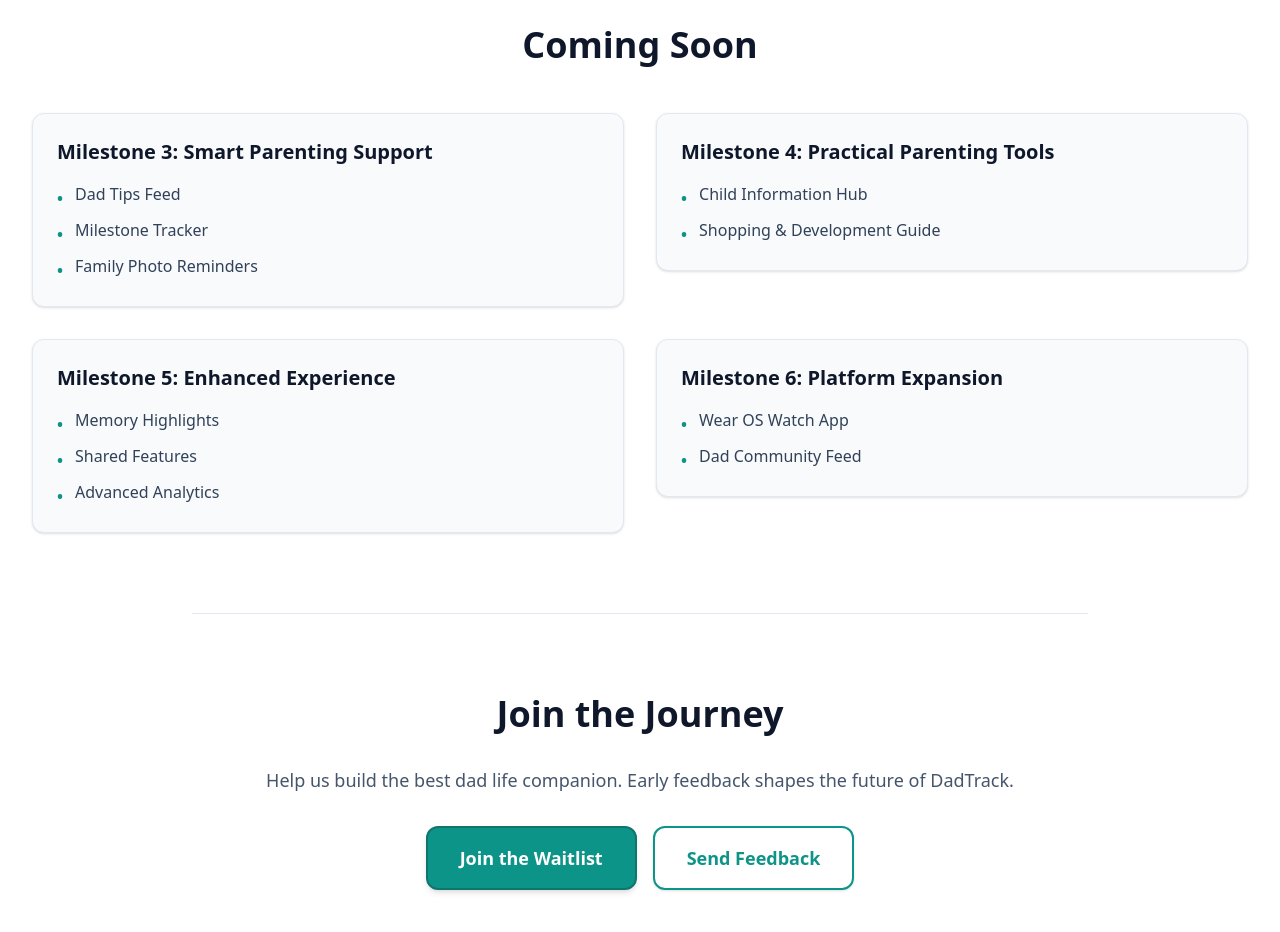
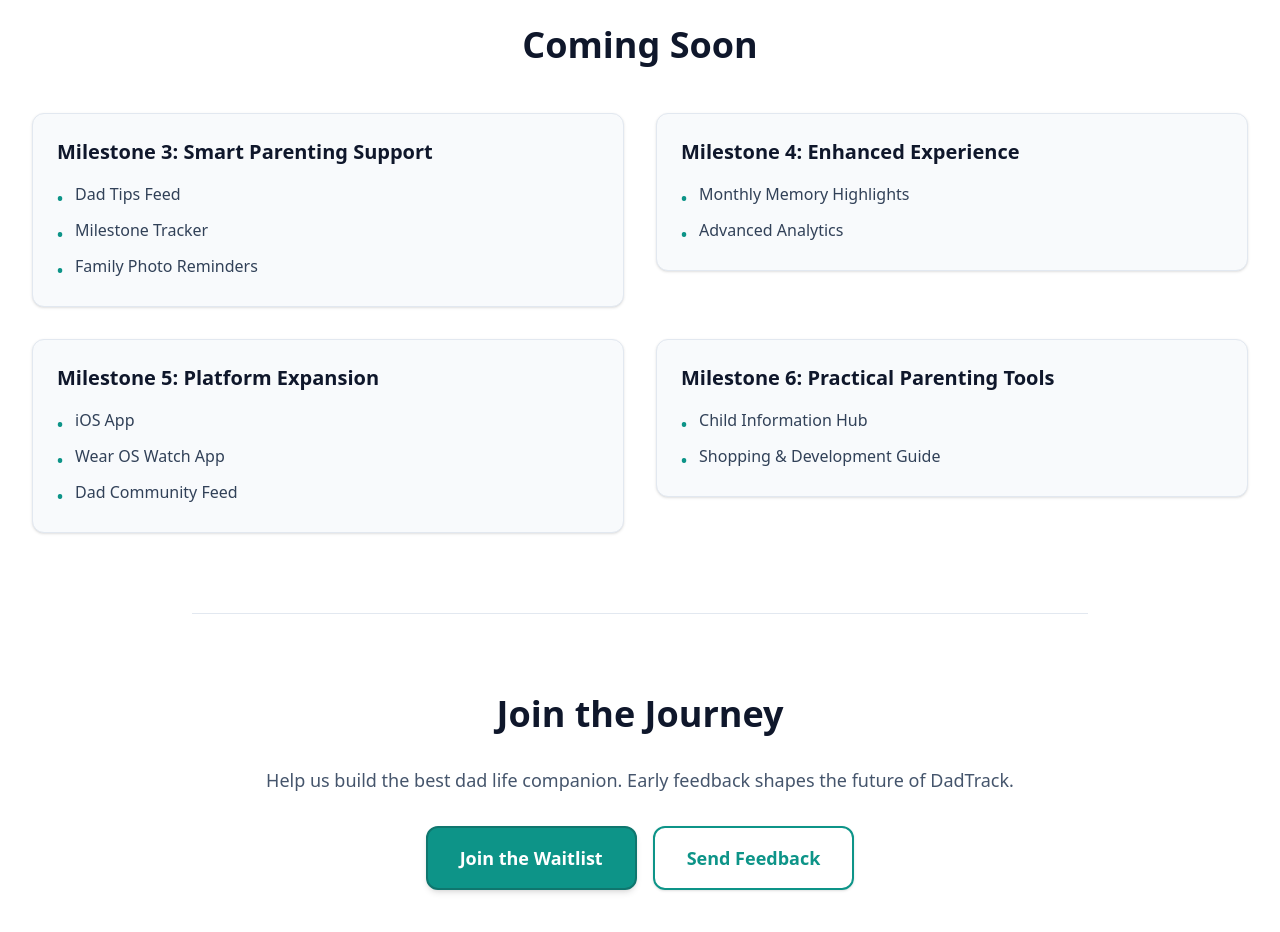
Before and after one commit to ben-edgar/bengreene.dev, a Next.js app: page /dadtrack in a window 1280 px wide. Shown: the part 3140-4072 px from the top of the page. Built offline with nearby package versions, Linux system fonts and the light colour scheme.

Commit message:
Updated content

```diff
--- a/src/app/about/page.tsx
+++ b/src/app/about/page.tsx
@@ -46,7 +46,7 @@
             </FadeIn>
             <FadeIn delay={0.4}>
               <p className="text-lg text-slate-600 dark:text-slate-400 leading-relaxed">
-                Beyond work, I'm a dad building DadTrack—an app to help other dads capture and reflect on the precious moments with their kids.
+                Beyond work, I'm a dad building DadTrack — an app to help other dads capture and reflect on the precious moments with their kids.
               </p>
             </FadeIn>
           </div>
@@ -62,7 +62,7 @@
             </SlideUp>
             <FadeIn delay={0.2}>
               <p className="text-lg text-slate-600 dark:text-slate-400 leading-relaxed">
-                Becoming a dad fundamentally changed how I see the world. The moments—a laugh, a milestone, a quiet cuddle—they're precious but fleeting. I built DadTrack to help dads like me capture these moments, not just to remember them, but to reflect on the journey and share it with family.
+                Becoming a dad fundamentally changed how I see the world. The moments — a laugh, a milestone, a quiet cuddle — they're precious but fleeting. I built DadTrack to help dads like me capture these moments, not just to remember them, but to reflect on the journey and share it with friends and family.
               </p>
             </FadeIn>
             <FadeIn delay={0.4}>
@@ -116,7 +116,7 @@
                     Bachelor of Science in Computer Science
                   </p>
                   <p className="text-slate-600 dark:text-slate-400 text-sm">
-                    Engineering Business Minor • Graduated May 2015 with High Distinction
+                    Engineering Business Minor • Graduated May 2015
                   </p>
                 </div>
               </Card>
--- a/src/app/dadtrack/page.tsx
+++ b/src/app/dadtrack/page.tsx
@@ -80,16 +80,16 @@
       items: ['Dad Tips Feed', 'Milestone Tracker', 'Family Photo Reminders'],
     },
     {
-      milestone: 'Milestone 4: Practical Parenting Tools',
-      items: ['Child Information Hub', 'Shopping & Development Guide'],
+      milestone: 'Milestone 4: Enhanced Experience',
+      items: ['Monthly Memory Highlights', 'Advanced Analytics'],
     },
     {
-      milestone: 'Milestone 5: Enhanced Experience',
-      items: ['Memory Highlights', 'Shared Features', 'Advanced Analytics'],
+      milestone: 'Milestone 5: Platform Expansion',
+      items: ['iOS App', 'Wear OS Watch App', 'Dad Community Feed'],
     },
     {
-      milestone: 'Milestone 6: Platform Expansion',
-      items: ['Wear OS Watch App', 'Dad Community Feed'],
+      milestone: 'Milestone 6: Practical Parenting Tools',
+      items: ['Child Information Hub', 'Shopping & Development Guide'],
     },
   ];
 
--- a/src/app/layout.tsx
+++ b/src/app/layout.tsx
@@ -29,7 +29,7 @@
   children: React.ReactNode;
 }>) {
   return (
-    <html lang="en">
+    <html lang="en" suppressHydrationWarning>
       <body
         className={`${geistSans.variable} ${geistMono.variable} antialiased bg-white dark:bg-slate-950 text-slate-900 dark:text-slate-50`}
       >
--- a/src/app/page.tsx
+++ b/src/app/page.tsx
@@ -111,7 +111,7 @@
                     </p>
                     <p className="text-slate-600 dark:text-slate-400 text-sm leading-relaxed">
                       Leading global teams building utility data platforms. Managing engineers from interns to senior staff,
-                      driving platform initiatives, and co-founding mentorship programs.
+                      driving platform initiatives, and championing responsible AI driven development.
                     </p>
                   </div>
                 </Card>
@@ -126,8 +126,7 @@
                       Shift • 2020 – 2022
                     </p>
                     <p className="text-slate-600 dark:text-slate-400 text-sm leading-relaxed">
-                      Managed consumer fulfillment teams, advised CTO on technical direction, and led transition
-                      from monolith to service-oriented architecture.
+                      Managed consumer fulfillment teams, advised CTO on technical direction, and built a team culture of learning and growth.
                     </p>
                   </div>
                 </Card>
```
